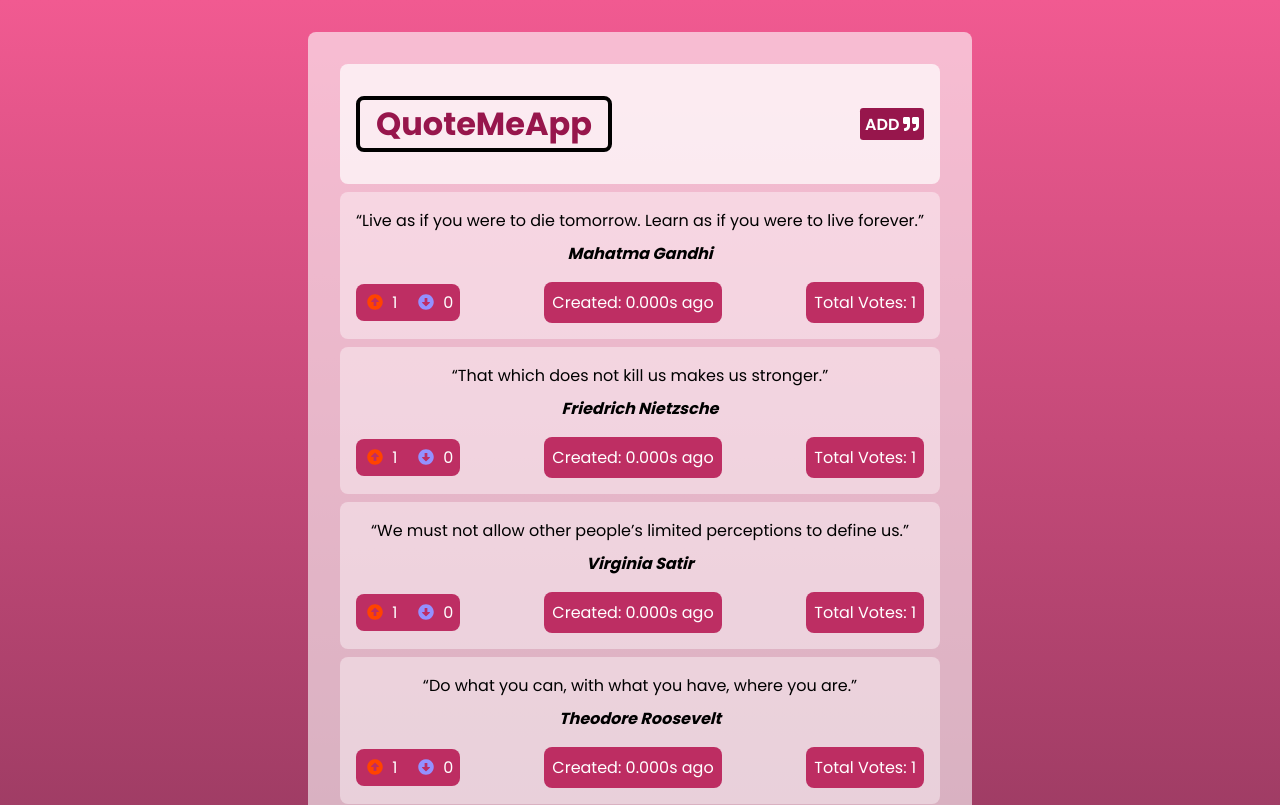
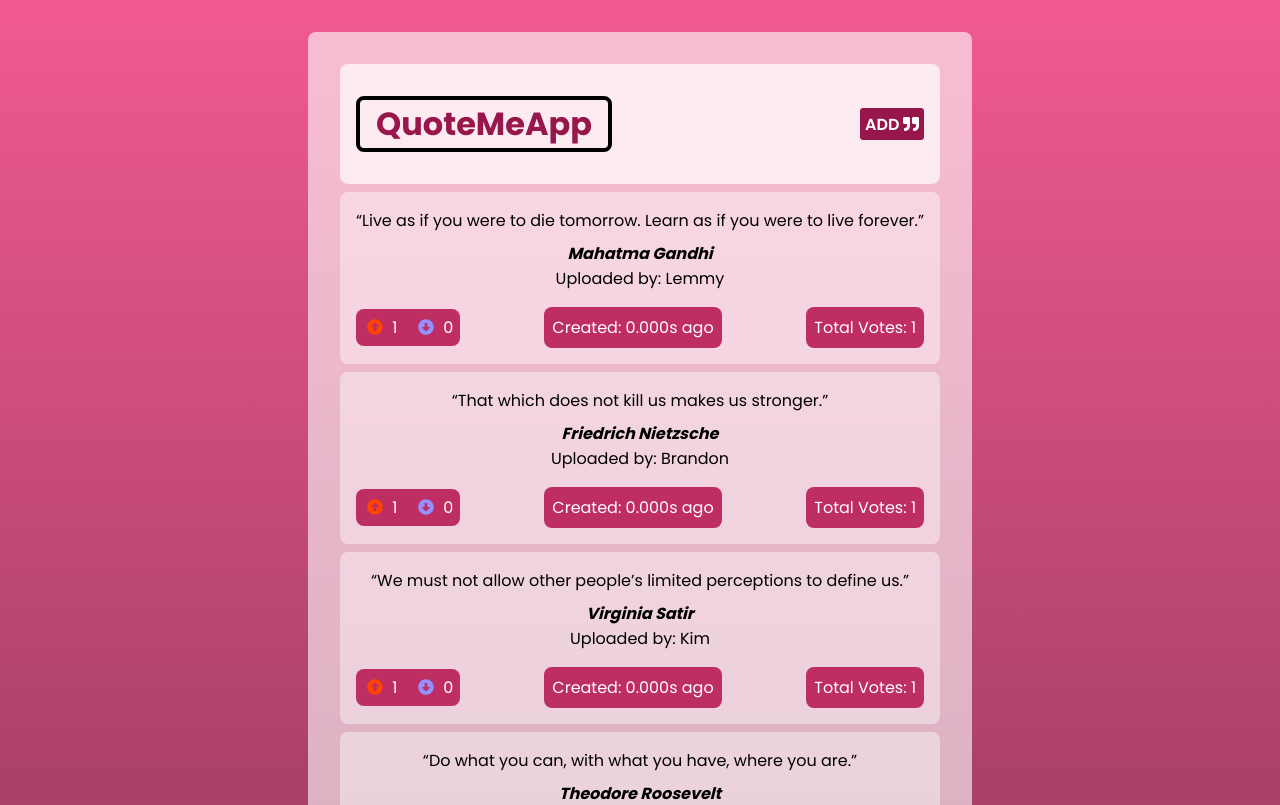
Before and after one commit to LemmyMwaura/quoteMe-App, an Angular app: page / in a window 1280 px wide. Shown: the top 805 px of the page. Built offline with nearby package versions, Linux system fonts and the light colour scheme.

Commit message:
Collects user name during input

```diff
--- a/src/app/Interface-s/quote-interface.ts
+++ b/src/app/Interface-s/quote-interface.ts
@@ -5,7 +5,7 @@ export class QuoteInterface {
     totalVotes: number;
     date:any;
 
-    constructor( public message: string, public author:string,){
+    constructor( public message: string, public author:string, public user:string){
         this.isMostLiked = false
         this.upvoteNo = 1;
         this.downvoteNo = 0;
--- a/src/app/components/form/form.component.html
+++ b/src/app/components/form/form.component.html
@@ -14,5 +14,14 @@
             <p>Author is required</p>
         </div>
     </div>
+
+    <div class="form-control">
+        <label for="user">User</label>
+        <input type="text" name="user" [(ngModel)]="newQuote.user" #user="ngModel" required id="user" placeholder="Add Your Name">
+        <div [hidden]="user.valid || user.pristine" class="danger">
+            <p>Your name is required</p>
+        </div>
+    </div>
+
     <input type="submit" value="Save Quote" class="btn btn-block">
 </form>
--- a/src/app/components/form/form.component.ts
+++ b/src/app/components/form/form.component.ts
@@ -10,7 +10,7 @@ import { FormsModule, NgForm } from '@angular/forms';
   styleUrls: ['./form.component.css']
 })
 export class FormComponent implements OnInit {
-  newQuote = new QuoteInterface(" ", " ")
+  newQuote = new QuoteInterface("", "", "")
 
   @Output() onAddQuote: EventEmitter<QuoteInterface> = new EventEmitter()
 
--- a/src/app/components/quote-detail/quote-detail.component.css
+++ b/src/app/components/quote-detail/quote-detail.component.css
@@ -1,3 +1,9 @@
 cite{
     font-weight: 700;
 }
+
+.item{
+    display: flex;
+    flex-direction: column;
+    align-items: center;
+}
--- a/src/app/components/quote-detail/quote-detail.component.html
+++ b/src/app/components/quote-detail/quote-detail.component.html
@@ -1,5 +1,8 @@
-<div>
+<div class="item">
     <cite>
         {{quotedescription.author}}
     </cite>
+    <p>
+        Uploaded by: {{quotedescription.user }}
+    </p>
 </div>
--- a/src/app/components/quote/quote.component.html
+++ b/src/app/components/quote/quote.component.html
@@ -2,12 +2,11 @@
 
 <div [ngClass]="{ highest: quote.isMostLiked }" appMostUpvotes  class="quote-item" *ngFor="let quote of quotes; let i =index">
     {{quote.message}}
-    <p>
-        <!-- {{quote.isMostLiked}} -->
-    </p>
+
     <div class="quote-detail-wrapper">
         <app-quote-detail [quotedescription]="quote"></app-quote-detail>
     </div>
+
     <div class="votes">
         <div class="vote-items">
             <div class="up">
--- a/src/app/components/quote/quote.component.ts
+++ b/src/app/components/quote/quote.component.ts
@@ -18,26 +18,29 @@ export class QuoteComponent implements OnInit {
     new QuoteInterface(
       ' “Live as if you were to die tomorrow. Learn as if you were to live forever.” ',
       'Mahatma Gandhi',
+      'Lemmy'
     ),
     new QuoteInterface(
       ' “That which does not kill us makes us stronger.” ',
       'Friedrich Nietzsche',
+      'Brandon'
     ),
     new QuoteInterface(
       ' “We must not allow other people’s limited perceptions to define us.” ',
       ' Virginia Satir',
+      'Kim'
     ),
     new QuoteInterface(
       '  “Do what you can, with what you have, where you are.” ',
       'Theodore Roosevelt',
+      'Susan'
     ),
   ];
 
   addNewQuote(newitem:QuoteInterface){
     console.log(newitem)
-    return this.quotes.push(newitem)
+    this.quotes.push(newitem)
   }
-
 
   upvote(index:number) {
     this.quotes[index].upvoteNo++
```
